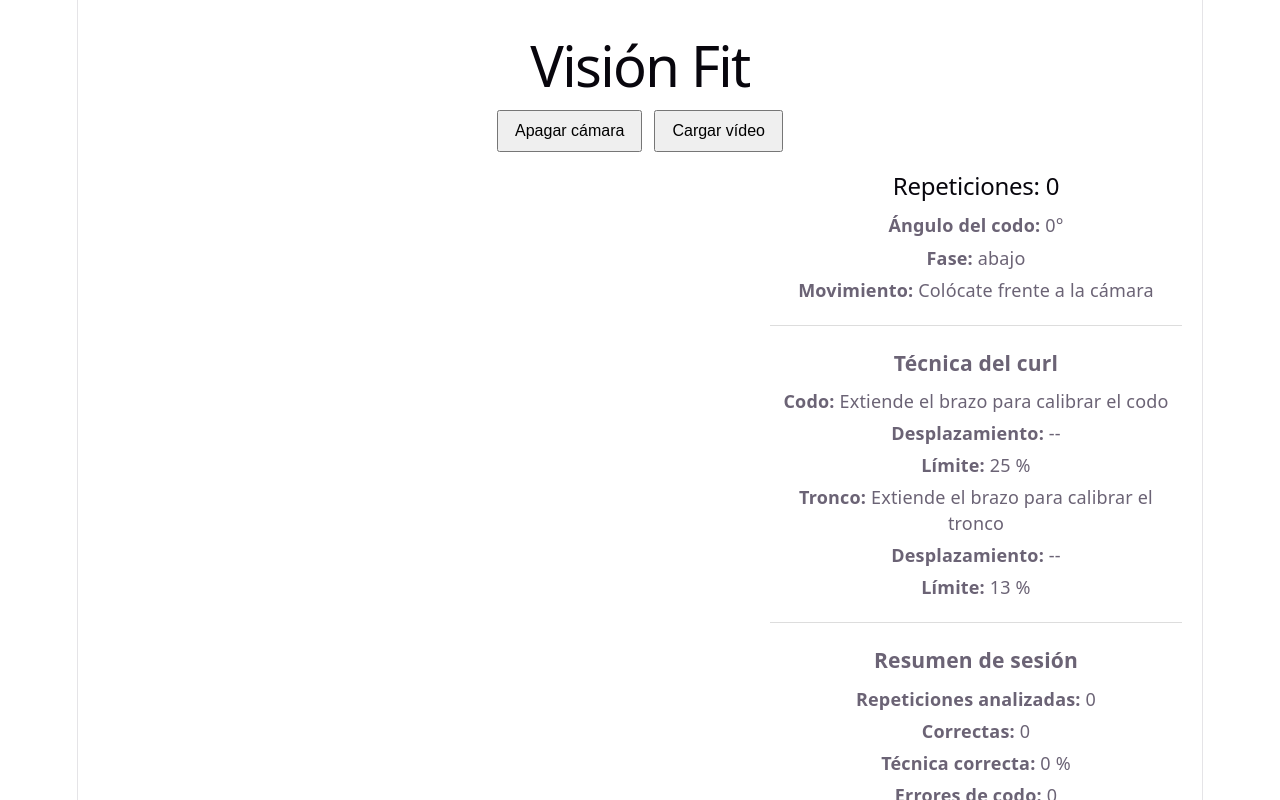
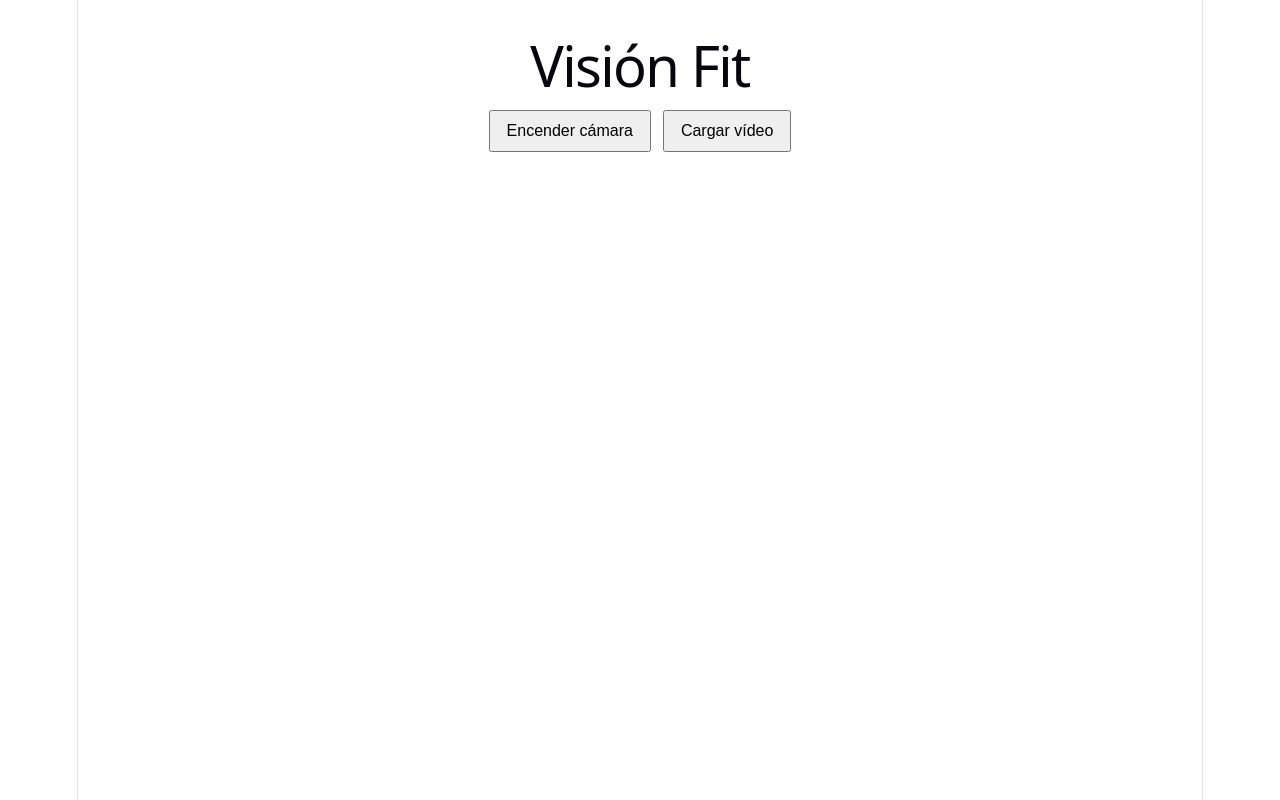
Before and after one commit to Paupiar/Vision_fit, a React (Vite) app: page / in a window 1280 px wide. Shown: the top 800 px of the page. Built offline with nearby package versions, Linux system fonts and the light colour scheme; no server answers.

Commit message:
Inicio con camara apagada

```diff
--- a/src/App.tsx
+++ b/src/App.tsx
@@ -24,12 +24,16 @@ function App() {
   // --------------------------------------------------
 
   // Controla si la cámara está visible.
+  //
+  // false -> la cámara empieza apagada.
+  // true  -> CameraPreview se monta y
+  //          solicita acceso a la webcam.
   const [
     mostrarCamara,
     setMostrarCamara
   ] =
     useState<boolean>(
-      true
+      false
     );
 
 
@@ -37,32 +41,34 @@ function App() {
   // VÍDEO
   // --------------------------------------------------
 
-  // Referencia al input oculto de archivos.
+  // Referencia al input oculto
+  // utilizado para seleccionar archivos.
   const inputVideoRef =
     useRef<HTMLInputElement | null>(
       null
     );
 
 
-  // Guarda la URL temporal del vídeo.
-  //
-  // Esta URL permite reproducir un archivo local
-  // sin subirlo a ningún servidor.
+  // Guarda internamente la URL temporal
+  // del vídeo seleccionado.
   const urlVideoRef =
     useRef<string | null>(
       null
     );
 
 
-  // Nombre del archivo seleccionado.
+  // Nombre original del archivo.
   const [
     nombreVideo,
     setNombreVideo
   ] =
-    useState<string>("");
+    useState<string>(
+      ""
+    );
 
 
-  // URL utilizada por el elemento <video>.
+  // URL temporal utilizada
+  // por el elemento <video>.
   const [
     urlVideo,
     setUrlVideo
@@ -77,6 +83,10 @@ function App() {
   // --------------------------------------------------
 
   function cambiarCamara() {
+    // Cambiamos entre:
+    //
+    // false -> cámara apagada.
+    // true  -> cámara encendida.
     setMostrarCamara(
       !mostrarCamara
     );
@@ -88,6 +98,10 @@ function App() {
   // --------------------------------------------------
 
   function abrirSelectorVideo() {
+    // El input está oculto visualmente.
+    //
+    // Este botón provoca el clic
+    // sobre el input real.
     if (
       inputVideoRef.current
     ) {
@@ -104,20 +118,25 @@ function App() {
     evento:
       ChangeEvent<HTMLInputElement>
   ) {
-    // Recuperamos el primer archivo.
+    // Recuperamos el primer archivo
+    // seleccionado por el usuario.
     const archivo =
       evento.target.files?.[0];
 
 
-    // Si el usuario cancela,
-    // no hacemos nada.
+    // Si el usuario cancela
+    // el selector, no hacemos nada.
     if (!archivo) {
       return;
     }
 
 
-    // Comprobamos que realmente
-    // sea un archivo de vídeo.
+    // ------------------------------------------------
+    // COMPROBAR TIPO DE ARCHIVO
+    // ------------------------------------------------
+
+    // Solo aceptamos archivos cuyo tipo MIME
+    // empiece por "video/".
     if (
       !archivo.type.startsWith(
         "video/"
@@ -131,12 +150,12 @@ function App() {
     }
 
 
-    // ----------------------------------------------
-    // ELIMINAMOS LA URL ANTERIOR
-    // ----------------------------------------------
+    // ------------------------------------------------
+    // ELIMINAR URL ANTERIOR
+    // ------------------------------------------------
 
-    // Si antes habíamos seleccionado otro vídeo,
-    // liberamos la URL temporal anterior.
+    // Si ya habíamos cargado otro vídeo,
+    // liberamos su URL temporal.
     if (
       urlVideoRef.current !==
       null
@@ -147,19 +166,23 @@ function App() {
     }
 
 
-    // ----------------------------------------------
-    // CREAMOS LA URL DEL NUEVO VÍDEO
-    // ----------------------------------------------
+    // ------------------------------------------------
+    // CREAR URL DEL NUEVO VÍDEO
+    // ------------------------------------------------
 
-    // URL.createObjectURL permite al navegador
-    // utilizar directamente el archivo local.
+    // Creamos una URL temporal
+    // para reproducir directamente
+    // el archivo local.
+    //
+    // El vídeo no se sube
+    // a ningún servidor.
     const nuevaUrl =
       URL.createObjectURL(
         archivo
       );
 
 
-    // Guardamos la URL en la referencia.
+    // Guardamos la URL internamente.
     urlVideoRef.current =
       nuevaUrl;
 
@@ -171,9 +194,23 @@ function App() {
     );
 
 
-    // Guardamos el nombre.
+    // Guardamos el nombre original.
     setNombreVideo(
       archivo.name
+    );
+
+
+    // ------------------------------------------------
+    // APAGAR CÁMARA
+    // ------------------------------------------------
+
+    // Si el usuario selecciona un vídeo,
+    // la cámara se apaga automáticamente.
+    //
+    // CameraPreview desaparecerá
+    // y ejecutará su limpieza.
+    setMostrarCamara(
+      false
     );
 
 
@@ -185,12 +222,12 @@ function App() {
 
 
   // --------------------------------------------------
-  // LIMPIEZA DE LA URL
+  // LIMPIEZA DE LA URL DEL VÍDEO
   // --------------------------------------------------
 
   useEffect(function () {
     // Cuando App desaparezca,
-    // eliminamos la URL temporal.
+    // liberamos la URL temporal.
     return function limpiarUrlVideo() {
       if (
         urlVideoRef.current !==
@@ -255,17 +292,28 @@ function App() {
 
 
       {/* ----------------------------------------------
-          INPUT OCULTO
+          INPUT DE ARCHIVOS
           ---------------------------------------------- */}
+
+      {/* El input real está oculto.
+
+          El botón "Cargar vídeo"
+          lo abre utilizando inputVideoRef. */}
       <input
         ref={
           inputVideoRef
         }
+
         type="file"
+
+        // Pedimos al sistema que muestre
+        // archivos de vídeo.
         accept="video/*"
+
         onChange={
           seleccionarVideo
         }
+
         style={{
           display: "none"
         }}
@@ -276,7 +324,15 @@ function App() {
           VÍDEO SELECCIONADO
           ---------------------------------------------- */}
 
-      {urlVideo !== null ? (
+      {/* El vídeo aparece solamente cuando:
+
+          1. existe un vídeo seleccionado;
+          2. la cámara está apagada.
+
+          Así no mostramos cámara
+          y vídeo simultáneamente. */}
+      {urlVideo !== null &&
+      mostrarCamara === false ? (
 
         <section
           style={{
@@ -285,6 +341,7 @@ function App() {
           }}
         >
 
+          {/* Nombre del archivo seleccionado. */}
           <p>
             <strong>
               Vídeo seleccionado:
@@ -293,8 +350,10 @@ function App() {
           </p>
 
 
+          {/* Reproductor del vídeo local. */}
           <video
-            // URL del archivo seleccionado.
+            // URL temporal generada
+            // con URL.createObjectURL().
             src={
               urlVideo
             }
@@ -304,12 +363,12 @@ function App() {
             // barra de tiempo...
             controls
 
-            // Evita comportamientos extraños
+            // Mejora el funcionamiento
             // en dispositivos móviles.
             playsInline
 
-            // En este paso solo queremos
-            // comprobar que se reproduce bien.
+            // De momento solo controlamos
+            // el tamaño del vídeo.
             style={{
               width: "100%",
               maxWidth: "640px",
@@ -326,11 +385,12 @@ function App() {
           CÁMARA
           ---------------------------------------------- */}
 
-      {/* La cámara continúa exactamente
-          como antes.
+      {/* CameraPreview solamente existe
+          cuando mostrarCamara es true.
 
-          Seleccionar un vídeo NO modifica
-          CameraPreview. */}
+          Como el estado inicial es false,
+          la webcam NO se enciende
+          al abrir la aplicación. */}
       {mostrarCamara ? (
         <CameraPreview />
       ) : null}
@@ -340,5 +400,5 @@ function App() {
 }
 
 
-// Exportamos el componente.
+// Exportamos el componente principal.
 export default App;
```
